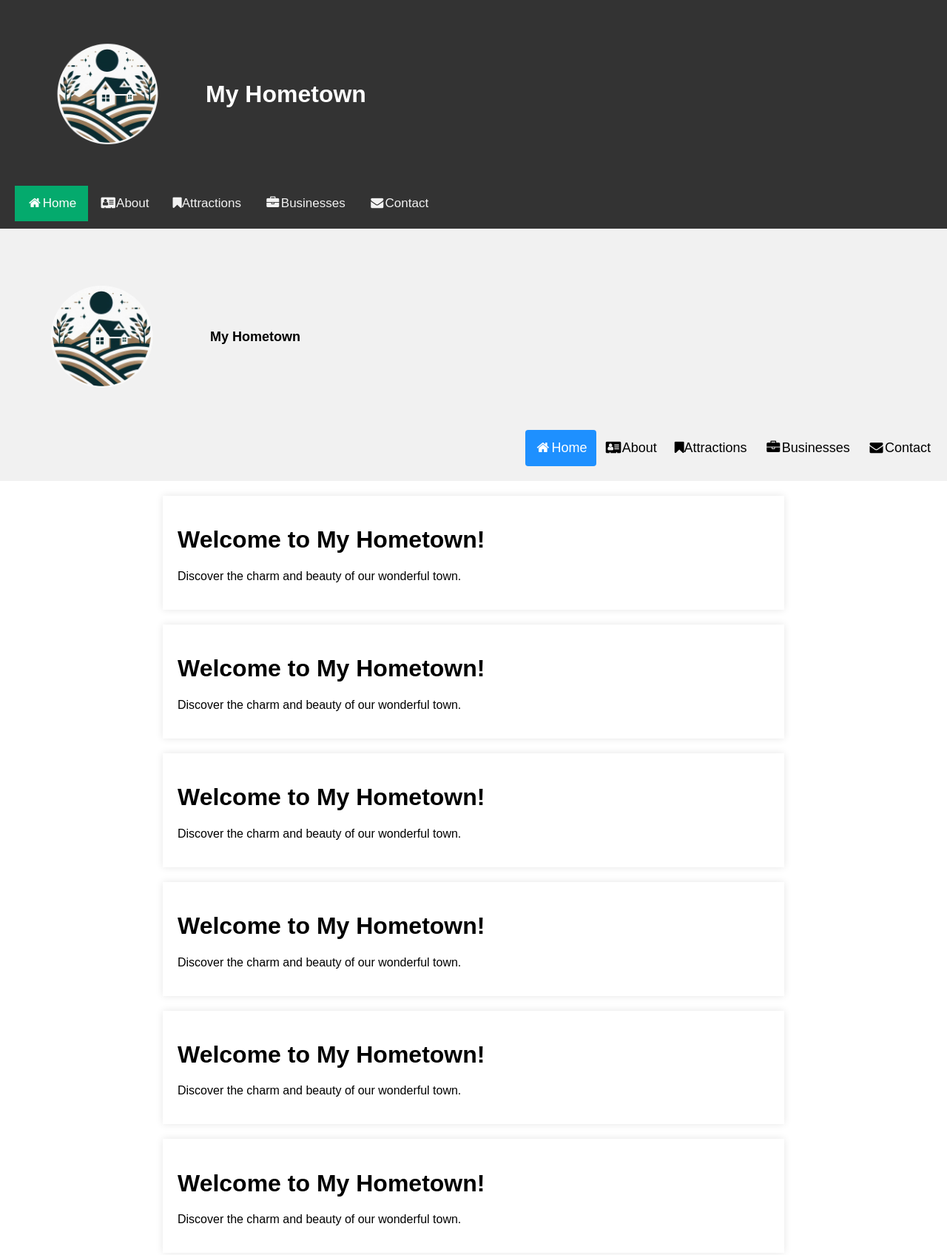
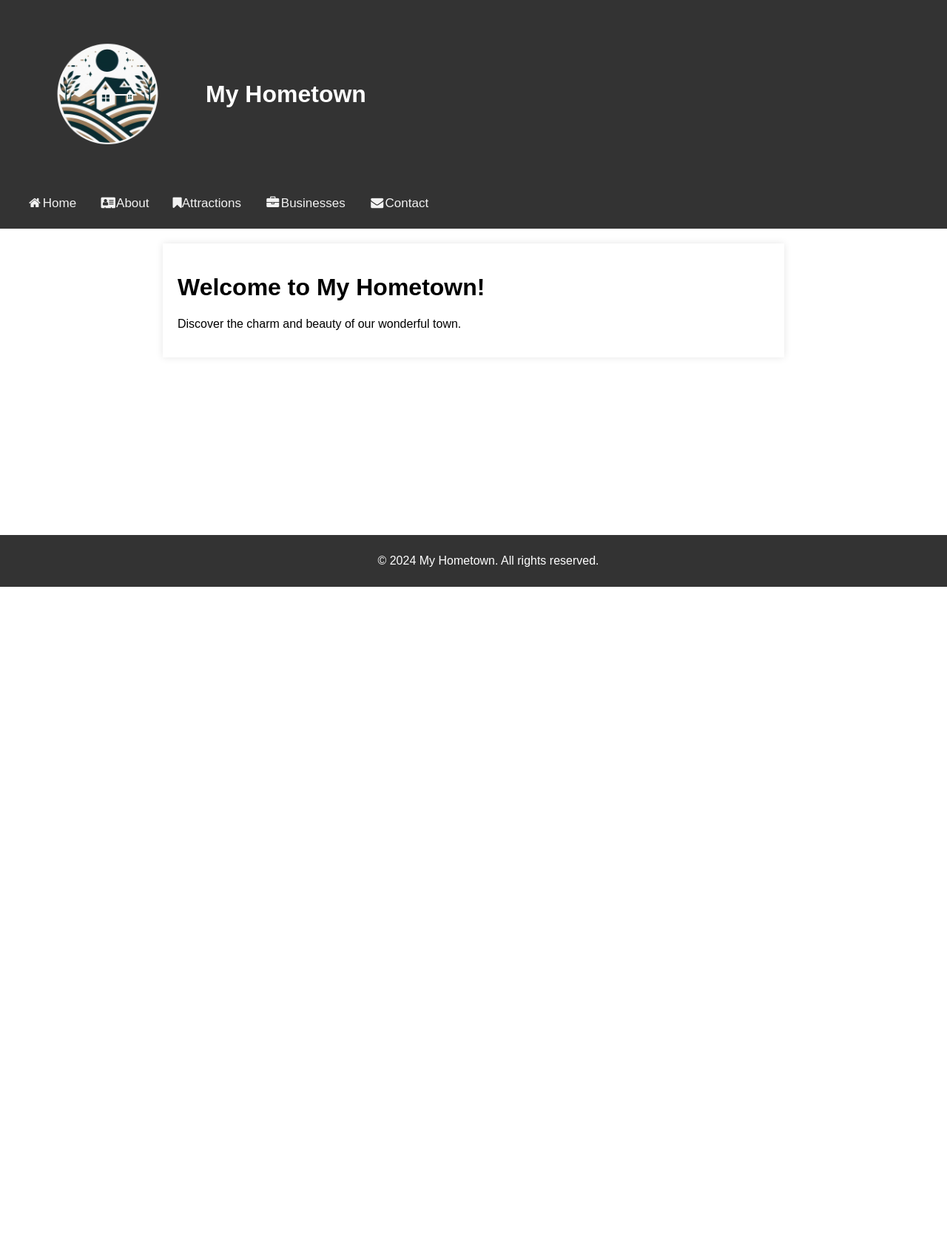
Before and after one commit to tuho9428/MyHomeTown, a plain HTML site: page home.html in a window 1280 px wide. Shown: the part 7-1703 px from the top of the page at 74% size. After the commit the page ends 800 px from the top, so only its background shows below. Drawn offline with Linux system fonts and the light colour scheme.

Commit message:
create footer

```diff
--- a/CSS/styles.css
+++ b/CSS/styles.css
@@ -1,5 +1,4 @@
 /* Reset some default styles */
-
 .main-content {
     max-width: 800px;
     margin: 20px auto;
@@ -90,7 +89,7 @@ body {
   }
 
   .topnav a.active {
-    background-color: #04AA6D;
+    background-color: #2549e9;
     color: white;
   }
 
--- a/home.html
+++ b/home.html
@@ -19,7 +19,7 @@
 
         <div class="topnav" id="myTopnav">
 
-                <a class="active" href="home.html"><i class="fa fa-fw fa-home"></i>Home</a>
+                <a href="home.html"><i class="fa fa-fw fa-home"></i>Home</a>
                 <a href="about.html"><i class="fa fa-fw fa-address-card"></i>About</a>
                 <a href="attractions.html"><i class="fa fa-bookmark"></i>Attractions</a>
                 <a href="businesses.html"><i class="fa fa-fw fa-briefcase"></i>Businesses</a>
@@ -47,62 +47,7 @@
     </div>
 
 
-
-    <div class="header">
-
-        <div class="logo">
-            <img src="./images/vn12.png" alt="My Hometown Logo" width="20%">
-            <h1>
-                <a href="home.html" class="hometown-link">My Hometown</a>
-            </h1>
-        </div>
-
-        <div class="header-right">
-            <a href="home.html" class="active"><i class="fa fa-fw fa-home" active></i>Home</a>
-            <a href="about.html"><i class="fa fa-fw fa-address-card"></i>About</a>
-            <a href="attractions.html"><i class="fa fa-bookmark"></i>Attractions</a>
-            <a href="businesses.html"><i class="fa fa-fw fa-briefcase"></i>Businesses</a>
-            <a href="contact.html"><i class="fa fa-fw fa-envelope"></i>Contact</a>
-        </div>
-    </div>
-
-
     <!-- Homepage Content -->
-    <div class="main-content">
-        <h1>Welcome to My Hometown!</h1>
-        <p>Discover the charm and beauty of our wonderful town.</p>
-        <!-- Add more content as needed -->
-    </div>
-    <div class="main-content">
-        <h1>Welcome to My Hometown!</h1>
-        <p>Discover the charm and beauty of our wonderful town.</p>
-        <!-- Add more content as needed -->
-    </div>
-
-    <div class="main-content">
-        <h1>Welcome to My Hometown!</h1>
-        <p>Discover the charm and beauty of our wonderful town.</p>
-        <!-- Add more content as needed -->
-    </div>
-
-    <div class="main-content">
-        <h1>Welcome to My Hometown!</h1>
-        <p>Discover the charm and beauty of our wonderful town.</p>
-        <!-- Add more content as needed -->
-    </div>
-
-    <div class="main-content">
-        <h1>Welcome to My Hometown!</h1>
-        <p>Discover the charm and beauty of our wonderful town.</p>
-        <!-- Add more content as needed -->
-    </div>
-
-    <div class="main-content">
-        <h1>Welcome to My Hometown!</h1>
-        <p>Discover the charm and beauty of our wonderful town.</p>
-        <!-- Add more content as needed -->
-    </div>
-
     <div class="main-content">
         <h1>Welcome to My Hometown!</h1>
         <p>Discover the charm and beauty of our wonderful town.</p>
@@ -110,7 +55,9 @@
     </div>
 
 
-
+    <footer>
+        <p>&copy; 2024 My Hometown. All rights reserved.</p>
+    </footer>
 
     <!-- Your JavaScript may go here if needed -->
     <script src="JavaScript/script.js"></script>
```
Also changed, not shown: about.html (+5 -0 lines), attractions.html (+5 -0 lines), businesses.html (+5 -0 lines), contact.html (+6 -0 lines), index.html (+3 -29 lines).
